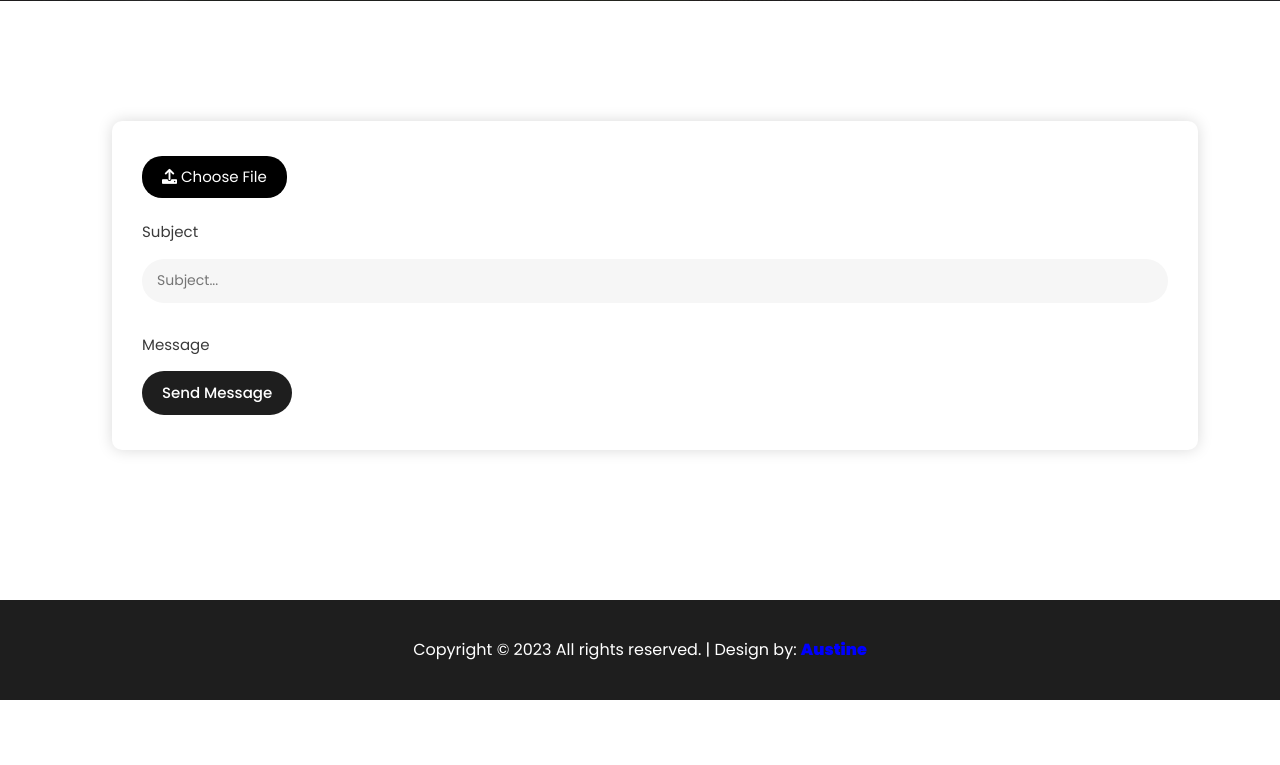
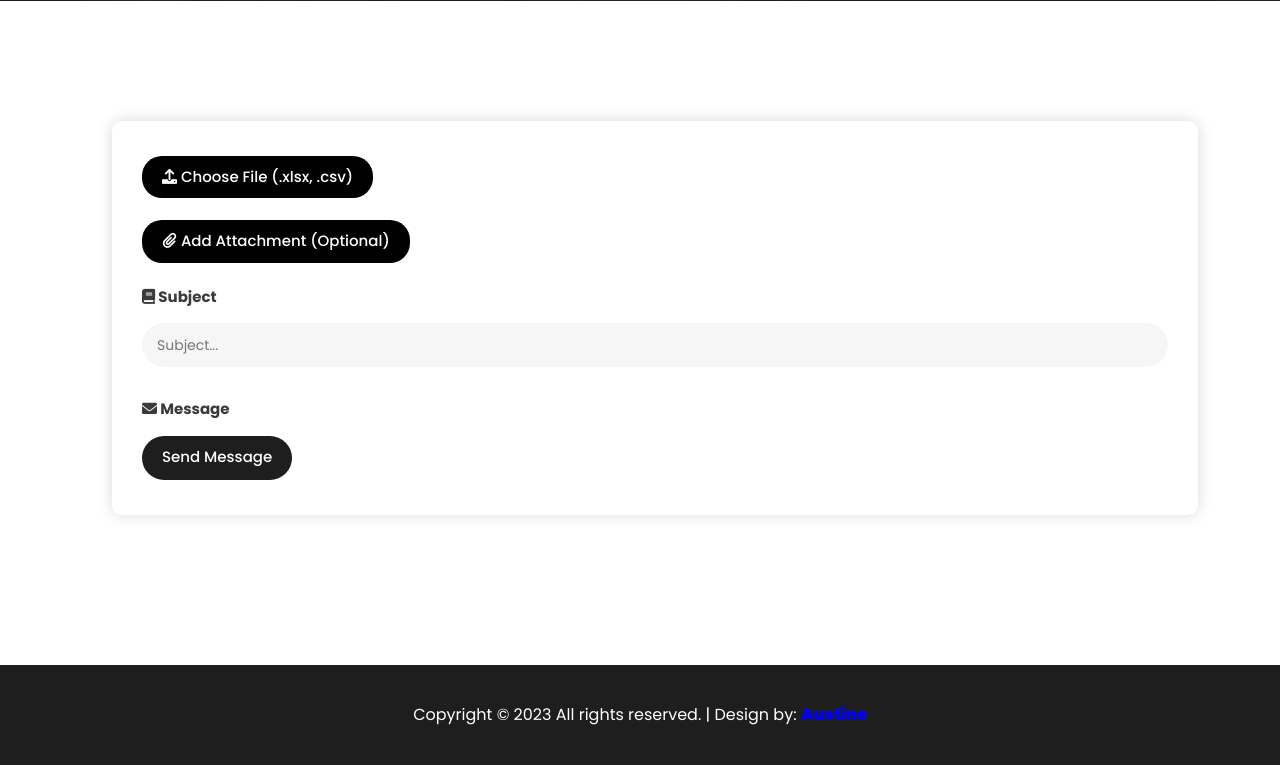
Before and after one commit to Austinobravo/Email_Marketing, a Django app: template email_marketing_app/templates/message.html in a window 1280 px wide. Shown: the part 448-1213 px from the top of the page. Before the commit the page ends 1148 px from the top, so only its background shows below. Run offline with Django 3.2, Linux system fonts and the light colour scheme; the template is opened without the code that fills it, so the values that code supplies are empty; some libraries are stand-ins or nearby versions.

Commit message:
Added edits

```diff
--- a/email_marketing/urls.py
+++ b/email_marketing/urls.py
@@ -23,4 +23,5 @@ urlpatterns = [
     path('admin/', admin.site.urls),
     path("", include("email_marketing_app.urls")),
     path('summernote/', include('django_summernote.urls')),
+    path('tinymce/', include('tinymce.urls')),
 ]+ static(settings.MEDIA_URL, document_root=settings.MEDIA_ROOT)
--- a/email_marketing_app/templates/base.html
+++ b/email_marketing_app/templates/base.html
@@ -20,13 +20,11 @@
     <link rel="stylesheet" href="{% static 'css/owl.css'%}">
     <link rel="stylesheet" href="{% static 'css/animate.css'%}">
     <link rel="stylesheet"href="https://unpkg.com/swiper@7/swiper-bundle.min.css"/>
-    <link rel="stylesheet" type="text/css" href="{% static 'ckeditor/ckeditor/skins/moono-lisa/editor.css' %}">
-
-
-    <script src="{% static 'ckeditor/ckeditor/ckeditor.js' %}"></script>
-    <script src="{% static 'ckeditor/ckeditor-init.js' %}"></script>
     <link rel="stylesheet" href="{% static 'summernote/summernote-bs4.min.css' %}">
     <script src="{% static 'summernote/summernote-bs4.min.js' %}"></script>
+
+<!-- Initialize TinyMCE -->
+
     <!--
 
 TemplateMo 591 villa agency
@@ -102,7 +100,6 @@ https://templatemo.com/tm-591-villa-agency
   <script src="{% static 'js/owl-carousel.js'%}"></script>
   <script src="{% static 'js/counter.js'%}"></script>
   <script src="{% static 'js/custom.js'%}"></script>
-
   <script src="{% static 'js/custom-summernote-buttons.js' %}"></script>
 
   </body>
--- a/email_marketing_app/templates/message.html
+++ b/email_marketing_app/templates/message.html
@@ -16,7 +16,9 @@
     color: #fff !important; /* Button text color */
     cursor: pointer;
     border-radius: 20px;
+    font-weight: 500;
   }
+
 
   /* Style the file input to be hidden */
   .file-input {
@@ -57,6 +59,28 @@
       }
     });
   });
+  document.addEventListener('DOMContentLoaded', function () {
+    const AttachfileInput = document.getElementById('Attach_file');
+    const attachSelectedFileInput = document.getElementById('attach-selected-file');
+    AttachfileInput.addEventListener('change', function () {
+      const selectedFile = this.files;
+      const selectedFileNames = [];
+
+      for (let i = 0; i < selectedFile.length; i++) {
+        selectedFileNames.push(selectedFile[i].name);
+      }
+
+      attachSelectedFileInput.value = selectedFileNames.join(', ');
+
+      // Show the text input only when a file is selected
+      if (selectedFile.length > 0) {
+        attachSelectedFileInput.style.display = 'inline-block';
+      } else {
+        attachSelectedFileInput.style.display = 'none';
+      }
+
+    });
+  });
 </script>
 
 
@@ -85,23 +109,33 @@
                 <fieldset>
                   <div class="file-input-container">
                       <label class="file-input-label" for="file">
-                          <i class="fas fa-upload"></i> Choose File
+                          <i class="fas fa-upload"></i> Choose File (.xlsx, .csv)
                       </label>
                       <input type="file" name="file" id="file" class="file-input" required>
                   </div>
                   <input type="text" class="selected-file-input" id="selected-file" readonly>
               </fieldset>
 
+              <fieldset>
+                <div class="file-input-container">
+                    <label class="file-input-label" for="file">
+                        <i class="fas fa-paperclip"></i> Add Attachment (Optional)
+                    </label>
+                    <input type="file" name="Attach_file" id="Attach_file" class="file-input" required multiple>
+                </div>
+                <input type="text" class="selected-file-input" id="attach-selected-file" readonly>
+            </fieldset>
+
               </div>
               <div class="col-lg-12">
                 <fieldset>
-                  <label for="subject">Subject</label>
+                  <label for="subject"><strong><i class="fa-solid fa-book"></i> Subject</strong></label>
                   <input type="text" name="subject" id="subject" placeholder="Subject..." autocomplete="on" required>
                 </fieldset>
               </div>
               <div class="col-lg-12">
                 <fieldset>
-                  <label for="message">Message</label>
+                  <label for="message"><i class="fa-solid fa-envelope"></i><b> Message</b></label>
                  {% comment %} <textarea name="message" id="message" placeholder="Your Messaage" rows="6"  autocomplete="on" required>
                 </textarea> {% endcomment %}
             </div>
@@ -128,4 +162,5 @@
 </script>
 
 
+
 {% endblock content %}
```
Also changed, not shown: email_marketing/settings.py (+9 -3 lines), email_marketing_app/forms.py (+9 -3 lines), email_marketing_app/models.py (+8 -0 lines), db.sqlite3, email_marketing_app/migrations/0001_initial.py (added), static/media/django-summernote/2023-09-07/55b65772-f318-47e0-b429-975b9957e9fb.png (added), static/media/django-summernote/2023-09-07/772e3e74-55ff-4a49-9086-f6da8733c933.png (added), static/media/django-summernote/2023-09-07/942a97c7-7985-4b2b-be85-3ad6e73c0dcf.png (added), static/media/django-summernote/2023-09-07/a11b4076-db98-4bb2-b15d-a3168e9979f0.png (added), static/media/django-summernote/2023-09-07/f5c7b0de-c85c-4425-a62b-eba8455e5a8c.png (added).
